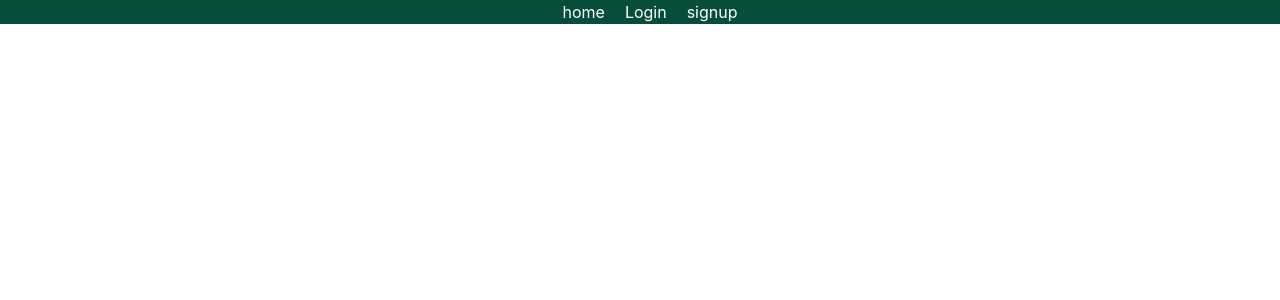
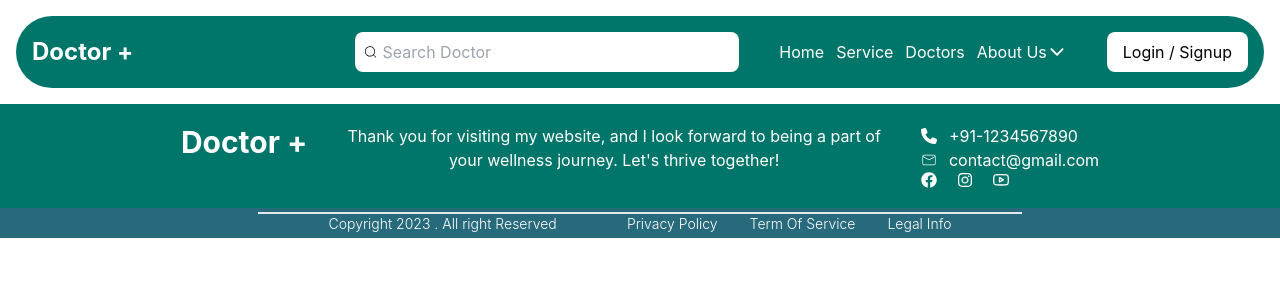
Before and after one commit to Anureng/doctor_client, a React (Create React App) app: page / in a window 1280 px wide. Shown: the top 300 px of the page. Built offline with nearby package versions, Linux system fonts and the light colour scheme.

Commit message:
Navbar and Footer

```diff
--- a/package.json
+++ b/package.json
@@ -8,6 +8,7 @@
     "@testing-library/user-event": "^13.5.0",
     "react": "^18.3.1",
     "react-dom": "^18.3.1",
+    "react-icons": "^5.2.1",
     "react-router-dom": "^6.23.1",
     "react-scripts": "5.0.1",
     "web-vitals": "^2.1.4"
--- a/src/components/Footer.js
+++ b/src/components/Footer.js
@@ -1,8 +1,48 @@
 import React from 'react'
+import { FaPhone } from "react-icons/fa6";
+import { CiMail } from "react-icons/ci";
+import { FaFacebook } from "react-icons/fa";
+import { FaInstagram } from "react-icons/fa6";
+import { FiYoutube } from "react-icons/fi";
 
 function Footer() {
   return (
-    <div>Footer</div>
+    <div>
+    <div className=' p-5 flex text-white bg-[#007569]  items-center justify-center'>
+      <div className='flex flex-col md:flex-row  space-x-10 '>
+        <div className='  flex items-center justify-center md:justify-start md:items-start text-3xl font-bold '>
+          Doctor +
+        </div>
+        <div className='w-fit  '>
+          Thank you for visiting my website, and  I look forward
+to being a part of <br/> your wellness journey. Let's thrive
+together!</div>
+        <div>
+          <div className=' w-fit flex items-center space-x-3'><FaPhone/>
+          <p>
+          +91-1234567890
+          </p>
+          </div>
+          <div className=' w-fit flex items-center space-x-3'> <CiMail/>
+          <p>
+           contact@gmail.com
+          </p>
+           </div>
+          <div className=' w-fit flex space-x-5'><FaFacebook/><FaInstagram/><FiYoutube/></div>
+        </div>
+      </div>
+    </div>
+    <div className='bg-[#276A7B] text-sm text-white flex items-center justify-evenly font-light p-1'>
+      <div className='border-t-2 flex flex-col md:flex-row space-y-3 md:space-y-0 items-center justify-evenly w-3/5'>
+       <div>Copyright 2023 . All right Reserved</div>
+       <div className='flex space-x-8'>
+        <p>Privacy Policy</p>
+        <p>Term Of Service</p>
+        <p>Legal Info</p>
+       </div>
+      </div>
+      </div>
+    </div>
   )
 }
 
--- a/src/components/NavBar.js
+++ b/src/components/NavBar.js
@@ -1,15 +1,60 @@
-import React from 'react'
-import { Link } from 'react-router-dom'
+import React, { useState } from 'react';
+import { CiSearch } from "react-icons/ci";
+import { IoIosArrowDown } from "react-icons/io";
+import { RxHamburgerMenu } from "react-icons/rx";
+import { RxCross1 } from "react-icons/rx";
 
 function NavBar() {
+  const [open , setOpen] = useState(false)
   return (
-    <div className=' text-white bg-emerald-900'>
-        <Link className='ml-5' to="/" >home</Link>
-        <Link className='ml-5' to="/login" >Login</Link>
-        <Link className='ml-5' to="/signup" >signup</Link>
+    <div className='text-white p-4'>
+      <div className='bg-[#007569] rounded-full flex flex-col md:flex-row items-center justify-between p-4'>
 
+        <div className='font-bold lg:text-2xl'>
+          Doctor +
+        </div>
+
+        <div>
+          <RxHamburgerMenu onClick={()=>setOpen(!open)} className='block lg:hidden'/>
+        </div>
+        {
+          open ? (<>
+                  <div className=' flex-col   items-center space-y-4  md:space-x-10 mt-4 '>
+          <div className='list-none flex flex-col md:flex-row space-y-4 md:space-y-0 md:space-x-3 mt-4 md:mt-0'>
+            <li className='cursor-pointer'>Home</li>
+            <li className='cursor-pointer'>Service</li>
+            <li className='cursor-pointer'>Doctors</li>
+            <li className='flex items-center cursor-pointer'>About Us <IoIosArrowDown className='text-xl'/></li>
+          </div>
+          <div className='bg-white text-black px-4 py-2 rounded-lg cursor-pointer'>
+            Login / Signup
+          </div>
+          <RxCross1 className='block lg:hidden'/>
+        </div>
+          </>) : (<>
+
+          </>)
+        }
+
+        <div className=' flex-col hidden lg:flex md:flex-row items-center space-y-4 md:space-y-0 md:space-x-10 mt-4 md:mt-0'>
+          <div className='flex items-center bg-white space-x-1 rounded-lg w-full md:w-96 p-2'>
+            <CiSearch className='text-black' />
+            <input placeholder='Search Doctor' className='focus:outline-none text-black w-full' />
+          </div>
+          <div className='list-none flex flex-col md:flex-row space-y-4 md:space-y-0 md:space-x-3 mt-4 md:mt-0'>
+            <li className='cursor-pointer'>Home</li>
+            <li className='cursor-pointer'>Service</li>
+            <li className='cursor-pointer'>Doctors</li>
+            <li className='flex items-center cursor-pointer'>About Us <IoIosArrowDown className='text-xl'/></li>
+          </div>
+          <div className='bg-white text-black px-4 py-2 rounded-lg cursor-pointer'>
+            Login / Signup
+          </div>
+        </div>
+
+      </div>
     </div>
-  )
+  );
 }
 
-export default NavBar
+export default NavBar;
--- a/src/pages/LandingPage.js
+++ b/src/pages/LandingPage.js
@@ -1,11 +1,12 @@
 import React from 'react'
 import NavBar from '../components/NavBar'
+import Footer from '../components/Footer'
 
 function LandingPage() {
   return (
    <>
-   {/* here is the navbar*/}
    <NavBar/>
+   <Footer/>
    </>
   )
 }
```
Also changed, not shown: 1 other file (tests, documents, lock files or other folders).
